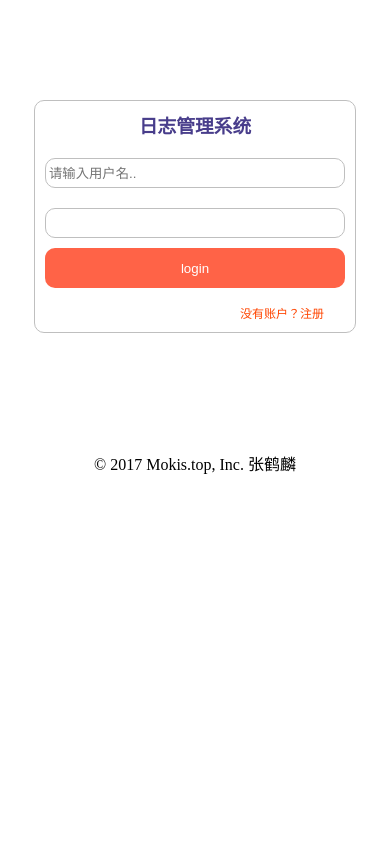
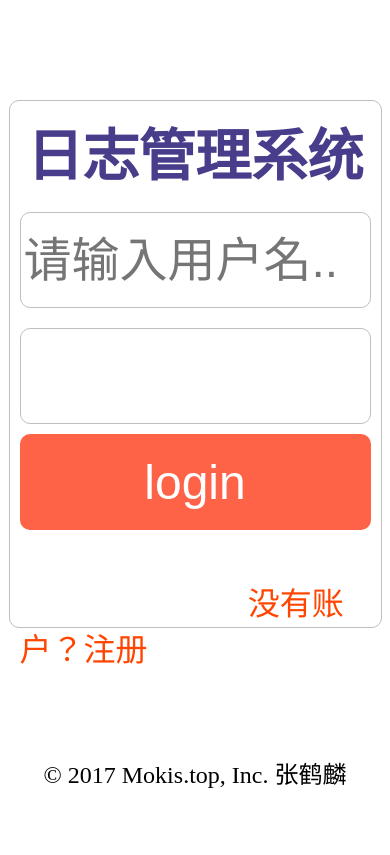
Before and after one commit to Leochens/TestBase, a PHP site: page /login.php in a window 390 px wide. Before the commit the page ends 474 px from the top, so only its background shows below. Run offline with PHP 8.4, Linux system fonts and the light colour scheme; some libraries are stand-ins or nearby versions.

Commit message:
移动终端登陆页面的比例优化

```diff
--- /dev/null
+++ b/session/css/login.css
@@ -0,0 +1,86 @@
+    body{
+        margin: 0;
+    }
+    a,h1,h2,h3,h4,h5,h6,input,ul,li,div,span{
+        border: none;
+        list-style: none;
+        border: 0;
+        outline: none;
+        margin:0;
+        padding: 0;
+        background: transparent;
+        text-decoration: none;
+    }
+    h1,h2,h3,h4,h5,h6{
+        color: #483D8B;
+    }
+
+    .btn{
+        border: none;
+        background: #FF6347;
+        width: 100%;
+        margin-top: 10px;
+        height: 40px;
+        border: 1px solid transparent;
+        border-radius: 10px;
+        color: #fff;
+    }
+    .btn:hover{
+        background: #C71585;
+    }
+    .login_main{
+        width: 300px;
+       /* height: 300px;*/
+        padding: 10px;
+        border: 1px solid #BFBFBF;
+        border-radius: 10px;
+        margin: 100px auto;
+    }
+    #tip{
+        animation: fadeIn 1s ;
+        font-size: 12px;
+        color: #8B0000;
+    }
+    @keyframes fadeIn{
+        from{opacity: 0}to{opacity: 1}
+    }
+    #username,#password{
+
+        width: 100%;
+        height: 30px;
+        padding: 3px;
+        margin-top: 20px;
+        background: white;
+        border: 1px solid #BFBFBF;
+        border-radius: 10px;
+    }
+    .reg{
+        font-size: 12px;
+        color: #FF4500;
+        font-weight: 300;
+        margin-left: 65%;
+    }
+
+@media screen and (max-width: 800px) {
+    body{
+        font-size: 1.5rem;
+    }
+    .login_main{
+        width: 90%;
+        height: 60%;
+        font-size: 3rem;
+
+    }
+    .btn{
+        font-size: 3rem;
+        height: 6rem;
+    }
+    #username,#password{
+        font-size: 3rem;
+        height: 6rem;
+    }
+    .reg{
+        font-size: 2rem;
+
+    }
+}
--- a/session/login.php
+++ b/session/login.php
@@ -5,8 +5,6 @@ $flag=0;        //检测是否登陆出错
 if (isset($_POST['sub'])) {
     $db= mysql::getIns();
     $sql="SELECT * FROM user WHERE username = '".$_POST['username']."' AND  password = '".md5($_POST['password'])."'";
-
-
     $res=$db->getAll($sql);
 
     if(count($res)>0)
@@ -18,7 +16,7 @@ if (isset($_POST['sub'])) {
     }
 
 }?>
-
+<link rel="stylesheet" href="css/login.css">
 <div class="login_main">
     <h3 class="title" align="center"><?php echo $login['title']; ?></h3>
      <form method="post" action="login.php" method="get">
@@ -28,9 +26,6 @@ if (isset($_POST['sub'])) {
          <input class="btn" type="submit" name="sub" value="login">
      </form>
      <a class="reg" href="./register.php">没有账户？注册</a>
-
-
-
  </div>
 <?php include ROOT.'./footer.php';?>
 <?php if($flag) {?>
```
Also changed, not shown: session/control/index.php (added, +18 -0 lines), session/js/reg_check.js (added, +34 -0 lines), session/register.php (+23 -7 lines).
